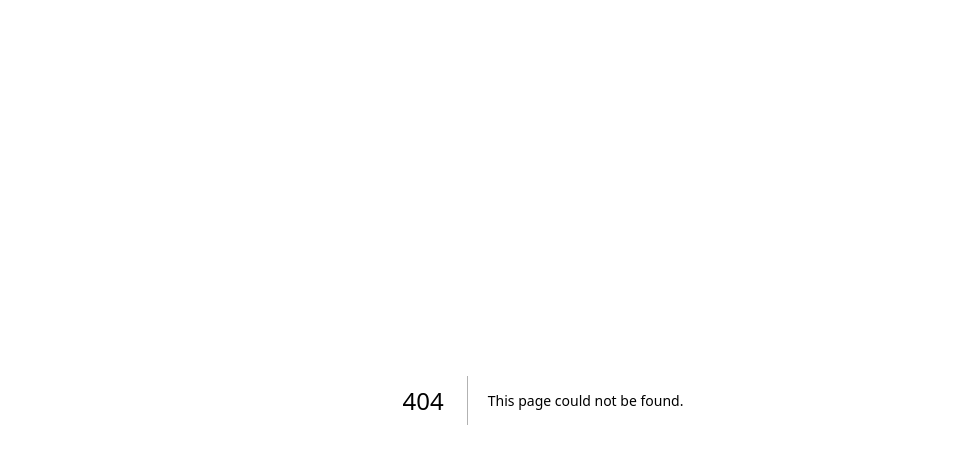
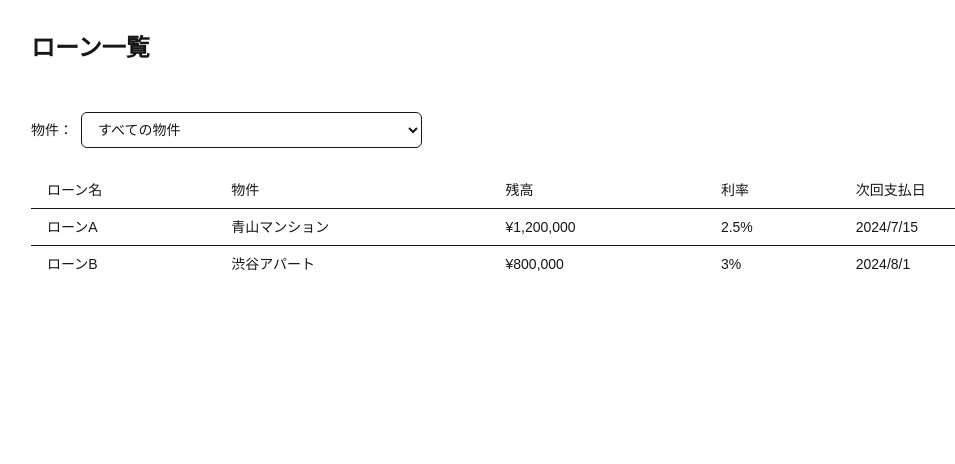
Before and after one commit to denof-inc/richman-manage, a Next.js app in the folder apps/web/: page /loans in a window 1280 px wide. Before the commit this address had no page. Shown: the top 464 px of the page, without its empty margins (97-1052 px from the left). Built offline with nearby package versions, Linux system fonts and the light colour scheme.

Commit message:
feat: 借り入れ一覧画面を実装

```diff
--- /dev/null
+++ b/apps/web/mock/loans.json
@@ -0,0 +1,18 @@
+[
+  {
+    "id": "1",
+    "name": "ローンA",
+    "property": "青山マンション",
+    "balance": 1200000,
+    "interestRate": 2.5,
+    "nextDue": "2024-07-15"
+  },
+  {
+    "id": "2",
+    "name": "ローンB",
+    "property": "渋谷アパート",
+    "balance": 800000,
+    "interestRate": 3.0,
+    "nextDue": "2024-08-01"
+  }
+]
--- a/apps/web/package.json
+++ b/apps/web/package.json
@@ -9,11 +9,15 @@
     "lint": "next lint"
   },
   "dependencies": {
+    "@hookform/resolvers": "^5.0.1",
     "clsx": "^2.1.1",
     "next": "15.3.1",
     "react": "^19.0.0",
     "react-dom": "^19.0.0",
-    "tailwind-merge": "^3.2.0"
+    "react-hook-form": "^7.56.2",
+    "recharts": "^2.15.3",
+    "tailwind-merge": "^3.2.0",
+    "zod": "^3.24.3"
   },
   "devDependencies": {
     "@eslint/eslintrc": "^3",
--- /dev/null
+++ b/apps/web/src/app/api/loans/route.ts
@@ -0,0 +1,7 @@
+import { NextResponse } from 'next/server';
+
+import loans from '../../../../mock/loans.json';
+
+export function GET() {
+  return NextResponse.json(loans);
+}
--- /dev/null
+++ b/apps/web/src/app/loans/[id]/page.tsx
@@ -0,0 +1,93 @@
+'use client';
+
+import React, { useEffect, useState } from 'react';
+import { useRouter } from 'next/router';
+import { LineChart, Line, XAxis, YAxis, Tooltip, ResponsiveContainer } from 'recharts';
+import { DataTable, Column } from '@/components/ui/DataTable';
+import { Button } from '@/components/ui/button';
+
+interface LoanDetail {
+  id: string;
+  name: string;
+  property: string;
+  balance: number;
+  interestRate: number;
+}
+interface Repayment {
+  date: string;
+  amount: number;
+}
+
+export default function LoanDetailPage() {
+  const router = useRouter();
+  const { id } = router.query;
+  const [loan, setLoan] = useState<LoanDetail | null>(null);
+  const [interestHistory, setInterestHistory] = useState<{ date: string; rate: number }[]>([]);
+  const [repayments, setRepayments] = useState<Repayment[]>([]);
+
+  useEffect(() => {
+    if (!id) return;
+    fetch(`/api/loans/${id}`)
+      .then((res) => res.json())
+      .then((data) => setLoan(data));
+
+    fetch(`/api/loans/${id}/repayments`)
+      .then((res) => res.json())
+      .then((data) => setRepayments(data));
+
+    // mock interest history
+    setInterestHistory([
+      { date: '2024-01', rate: 2.5 },
+      { date: '2024-04', rate: 2.7 },
+      { date: '2024-07', rate: 2.9 },
+    ]);
+  }, [id]);
+
+  if (!loan) return <div>Loading...</div>;
+
+  const repaymentColumns: Column<Repayment>[] = [
+    { header: '返済日', accessor: 'date' },
+    { header: '返済額', accessor: 'amount', render: (row) => `¥${row.amount.toLocaleString()}` },
+  ];
+
+  return (
+    <main className="min-h-screen space-y-8 bg-background p-8">
+      {/* ローン詳細カード */}
+      <div className="rounded-md bg-white p-6 shadow">
+        <h1 className="mb-4 text-2xl font-bold text-text-base">{loan.name}</h1>
+        <p className="text-text-muted">{loan.property}</p>
+        <div className="mt-4 space-y-2 text-text-base">
+          <p>残高: ¥{loan.balance.toLocaleString()}</p>
+          <p>利率: {loan.interestRate}%</p>
+        </div>
+      </div>
+
+      {/* 利率履歴チャート */}
+      <div className="rounded-md bg-white p-6 shadow">
+        <h3 className="mb-4 text-xl font-semibold text-text-base">利率履歴</h3>
+        <ResponsiveContainer width="100%" height={200}>
+          <LineChart data={interestHistory}>
+            <XAxis dataKey="date" />
+            <YAxis />
+            <Tooltip />
+            <Line type="monotone" dataKey="rate" stroke="#295E4F" />
+          </LineChart>
+        </ResponsiveContainer>
+      </div>
+
+      {/* 返済履歴テーブル */}
+      <div className="rounded-md bg-white p-6 shadow">
+        <div className="mb-4 flex items-center justify-between">
+          <h3 className="text-xl font-semibold text-text-base">返済履歴</h3>
+          <select className="rounded-md border border-border-default px-2 py-1 text-sm focus:border-primary focus:outline-none focus:ring-2 focus:ring-primary">
+            <option>すべての年</option>
+          </select>
+        </div>
+        <DataTable data={repayments} columns={repaymentColumns} />
+      </div>
+
+      {/* 利率変更追加モーダル (ダミー) */}
+      <Button variant="outline">利率変更を追加</Button>
+    </main>
+  );
+}
--- /dev/null
+++ b/apps/web/src/app/loans/page.tsx
@@ -0,0 +1,84 @@
+'use client';
+
+import React, { useEffect, useState } from 'react';
+import Link from 'next/link';
+import { DataTable, Column } from '@/components/ui/DataTable';
+import { Button } from '@/components/ui/button';
+
+interface Loan {
+  id: string;
+  name: string;
+  property: string;
+  balance: number;
+  interestRate: number;
+  nextDue: string;
+}
+
+export default function LoanListPage() {
+  const [loans, setLoans] = useState<Loan[]>([]);
+  const [filterProperty, setFilterProperty] = useState<string>('');
+
+  useEffect(() => {
+    fetch('/api/loans')
+      .then((res) => res.json())
+      .then((data) => setLoans(data));
+  }, []);
+
+  const properties = Array.from(new Set(loans.map((loan) => loan.property)));
+
+  const filteredLoans = filterProperty
+    ? loans.filter((loan) => loan.property === filterProperty)
+    : loans;
+
+  const columns: Column<Loan>[] = [
+    { header: 'ローン名', accessor: 'name' },
+    { header: '物件', accessor: 'property' },
+    {
+      header: '残高',
+      accessor: 'balance',
+      render: (row) => `¥${row.balance.toLocaleString()}`,
+    },
+    {
+      header: '利率',
+      accessor: 'interestRate',
+      render: (row) => `${row.interestRate}%`,
+    },
+    {
+      header: '次回支払日',
+      accessor: 'nextDue',
+      render: (row) => new Date(row.nextDue).toLocaleDateString('ja-JP'),
+    },
+  ];
+
+  return (
+    <main className="min-h-screen bg-background p-8">
+      <div className="mx-auto max-w-5xl space-y-6">
+        <div className="flex items-center justify-between">
+          <h1 className="mb-6 text-2xl font-bold text-text-base">ローン一覧</h1>
+          <Link href="/loans/new">
+            <Button variant="accent">＋ローン追加</Button>
+          </Link>
+        </div>
+        <div className="flex items-center space-x-4">
+          <label htmlFor="property" className="mr-2 text-sm font-medium text-text-base">
+            物件：
+          </label>
+          <select
+            id="property"
+            value={filterProperty}
+            onChange={(e) => setFilterProperty(e.target.value)}
+            className="block w-1/3 rounded-md border border-border-default bg-white px-3 py-2 text-sm focus:border-primary focus:outline-none focus:ring-2 focus:ring-primary"
+          >
+            <option value="">すべての物件</option>
+            {properties.map((prop) => (
+              <option key={prop} value={prop}>
+                {prop}
+              </option>
+            ))}
+          </select>
+        </div>
+        <DataTable data={filteredLoans} columns={columns} />
+      </div>
+    </main>
+  );
+}
--- /dev/null
+++ b/apps/web/src/app/login/page.tsx
@@ -0,0 +1,12 @@
+import AuthLayout from '../../components/layout/AuthLayout';
+import AuthForm from '../../components/AuthForm';
+
+export default function LoginPage() {
+  return (
+    <AuthLayout>
+      <div className="card mx-auto max-w-sm">
+        <AuthForm mode="login" />
+      </div>
+    </AuthLayout>
+  );
+}
--- /dev/null
+++ b/apps/web/src/app/signup/page.tsx
@@ -0,0 +1,12 @@
+import AuthLayout from '../../components/layout/AuthLayout';
+import AuthForm from '../../components/AuthForm';
+
+export default function SignupPage() {
+  return (
+    <AuthLayout>
+      <div className="card mx-auto max-w-sm">
+        <AuthForm mode="signup" />
+      </div>
+    </AuthLayout>
+  );
+}
--- /dev/null
+++ b/apps/web/src/components/ui/DataTable.tsx
@@ -0,0 +1,44 @@
+import React from 'react';
+
+export interface Column<T> {
+  header: string;
+  accessor: keyof T;
+  render?: (row: T) => React.ReactNode;
+}
+
+interface DataTableProps<T> {
+  data: T[];
+  columns: Column<T>[];
+}
+
+export function DataTable<T extends object>({ data, columns }: DataTableProps<T>) {
+  return (
+    <div className="w-full overflow-auto">
+      <table className="min-w-full divide-y divide-border-default">
+        <thead className="bg-background">
+          <tr>
+            {columns.map((col) => (
+              <th
+                key={col.header}
+                className="px-4 py-2 text-left text-sm font-medium text-text-muted"
+              >
+                {col.header}
+              </th>
+            ))}
+          </tr>
+        </thead>
+        <tbody className="divide-y divide-border-default bg-white">
+          {data.map((row, rowIndex) => (
+            <tr key={rowIndex} className="transition-colors hover:bg-primary-light/10">
+              {columns.map((col) => (
+                <td key={col.header} className="px-4 py-2 text-sm text-text-base">
+                  {col.render ? col.render(row) : String(row[col.accessor])}
+                </td>
+              ))}
+            </tr>
+          ))}
+        </tbody>
+      </table>
+    </div>
+  );
+}
--- a/packages/ui/src/components/input.tsx
+++ b/packages/ui/src/components/input.tsx
@@ -10,7 +10,7 @@ const Input = React.forwardRef<HTMLInputElement, InputProps>(
       <input
         type={type}
         className={cn(
-          'border-primary-200 focus-visible:ring-primary-500 flex h-10 w-full rounded-md border bg-white px-3 py-2 text-sm ring-offset-white file:border-0 file:bg-transparent file:text-sm file:font-medium placeholder:text-gray-500 focus-visible:outline-none focus-visible:ring-2 focus-visible:ring-offset-2 disabled:cursor-not-allowed disabled:opacity-50',
+          'input input-bordered border-primary-200 focus-visible:ring-primary-500 h-10 w-full rounded-md bg-white px-3 py-2 text-sm ring-offset-white file:border-0 file:bg-transparent file:text-sm file:font-medium placeholder:text-gray-500 focus-visible:outline-none focus-visible:ring-2 focus-visible:ring-offset-2 disabled:cursor-not-allowed disabled:opacity-50',
           className
         )}
         ref={ref}
--- a/packages/ui/src/components/table.tsx
+++ b/packages/ui/src/components/table.tsx
@@ -60,7 +60,7 @@ const TableHead = React.forwardRef<
   <th
     ref={ref}
     className={cn(
-      'h-12 px-4 text-left align-middle font-medium text-gray-500 [&:has([role=checkbox])]:pr-0',
+      'bg-gray-100 px-4 py-2 text-left font-medium text-gray-700 [&:has([role=checkbox])]:pr-0',
       className
     )}
     {...props}
@@ -74,7 +74,7 @@ const TableCell = React.forwardRef<
 >(({ className, ...props }, ref) => (
   <td
     ref={ref}
-    className={cn('p-4 align-middle [&:has([role=checkbox])]:pr-0', className)}
+    className={cn('border-b px-4 py-2 [&:has([role=checkbox])]:pr-0', className)}
     {...props}
   />
 ));
--- a/packages/ui/src/components/tabs.tsx
+++ b/packages/ui/src/components/tabs.tsx
@@ -36,11 +36,7 @@ const TabsTrigger = React.forwardRef<HTMLButtonElement, TabsTriggerProps>(
   ({ className, active, ...props }, ref) => (
     <button
       ref={ref}
-      className={cn(
-        'focus-visible:ring-primary-500 inline-flex items-center justify-center whitespace-nowrap rounded-sm px-3 py-1.5 text-sm font-medium ring-offset-white transition-all focus-visible:outline-none focus-visible:ring-2 focus-visible:ring-offset-2 disabled:pointer-events-none disabled:opacity-50',
-        active && 'text-primary-700 bg-white shadow-sm',
-        className
-      )}
+      className={`tab px-4 py-2 font-medium ${active ? 'tab-active text-primary' : 'text-gray-500'} ${className}`}
       {...props}
     />
   )
```
Also changed, not shown: packages/ui/src/components/card.tsx (+1 -8 lines), 5 other files (tests, documents, lock files or other folders).
